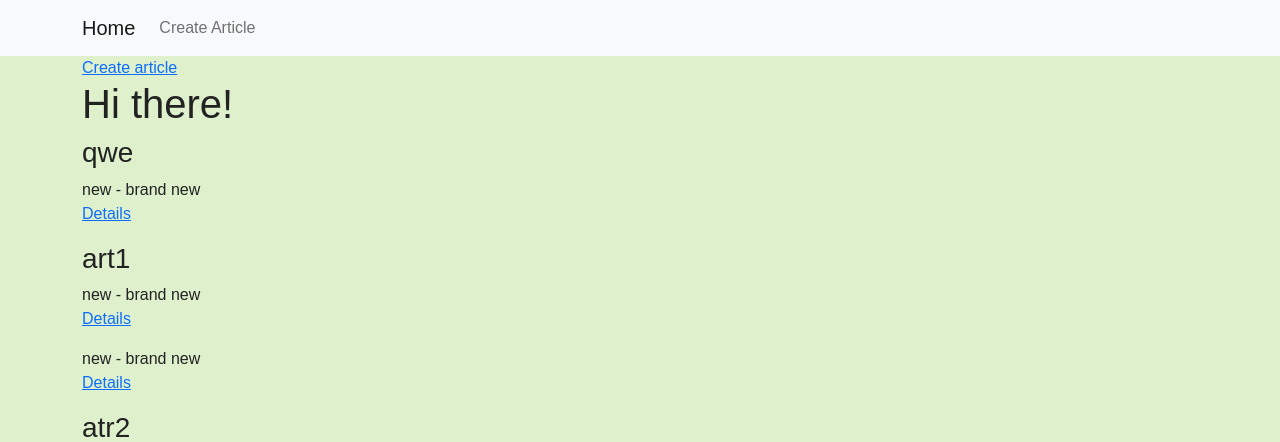
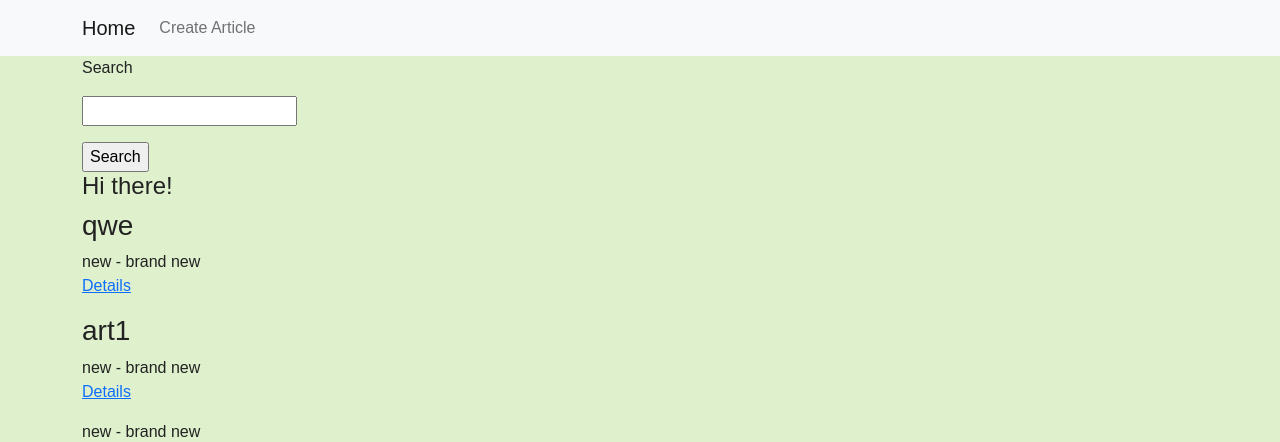
Before and after one commit to sakurakuba/lesson41, a Django app: page / in a window 1280 px wide. Shown: the top 442 px of the page. Run offline with Django 4.2, Linux system fonts and the light colour scheme; data comes from the database, SQL or seed files in the repository.

Commit message:
added search functionality

```diff
--- a/source/webapp/forms.py
+++ b/source/webapp/forms.py
@@ -13,3 +13,7 @@ class ArticleForm(forms.ModelForm):
     class Meta:
         model = Article
         fields = "__all__"
+
+
+class SearchForm(forms.Form):
+    search = forms.CharField(max_length=50, required=False, label='Search')
--- a/source/webapp/templates/article_create.html
+++ b/source/webapp/templates/article_create.html
@@ -4,6 +4,7 @@
 {% block content %}
 <h1>Create Article</h1>
 <form action="/articles/add/" method="post">
+    {% csrf_token %}
     {% include "partial/form.html" %}
 
     <input type="submit" value="Send"/>
--- a/source/webapp/templates/index.html
+++ b/source/webapp/templates/index.html
@@ -6,8 +6,13 @@
 {% endblock %}
 
 {% block content %}
-<a href="{% url "create_article" %}">Create article</a>
-<h1> Hi there! </h1>
+<form action="" method="get">
+    {% include "partial/form.html" %}
+    <input type="submit" value="Search"/>
+</form>
+
+<h4> Hi there! </h4>
+
 {% for art in articles %}
     <h3>{{ art.title}}</h3> <span>{{ art.status }} - {{ art.get_status_display }}</span>
     <p><a href="{% url "article_view" art.pk %}">Details</a> </p>
--- a/source/webapp/templates/partial/form.html
+++ b/source/webapp/templates/partial/form.html
@@ -1,4 +1,3 @@
-{% csrf_token %}
 
 {% for error in form.non_field_errors %}
    <p class="form-error">{{ error }}</p>
--- a/source/webapp/templates/update.html
+++ b/source/webapp/templates/update.html
@@ -4,6 +4,7 @@
 {% block content %}
 <h1>Update Article</h1>
 <form action="" method="post">
+    {% csrf_token %}
     {% include "partial/form.html" %}
 
     <input type="submit" value="Update"/>
--- a/source/webapp/views.py
+++ b/source/webapp/views.py
@@ -1,12 +1,8 @@
 from django.shortcuts import render, redirect, get_object_or_404
-from django.http import HttpResponseRedirect, HttpResponseNotFound, Http404
-from django.urls import reverse
-
-# Create your views here.
 from django.views import View
 from django.views.generic import TemplateView, RedirectView
 
-from .forms import ArticleForm
+from .forms import ArticleForm, SearchForm
 from .models import Article
 
 
@@ -24,16 +20,18 @@ from .models import Article
 
 class IndexView(View):
     def get(self, request, *args, **kwargs):
-        articles = Article.objects.order_by('-created_at')
-        context = {'articles': articles}
+        search_form = SearchForm(data=request.GET)
+        articles = Article.objects.all()
+        if search_form.is_valid():
+            search_value = search_form.cleaned_data.get("search")
+            articles = articles.filter(title__contains=search_value)
+        articles = articles.order_by('-created_at')
+        context = {'articles': articles, 'form': search_form}
         return render(request, "index.html", context)
 
 
 class ArticleView(TemplateView):
     template_name = 'article_view.html'
-
-    # def get_template_names(self):
-    #     return "article_view.html"
 
     def get_context_data(self, **kwargs):
         pk = kwargs.get("pk")
```
